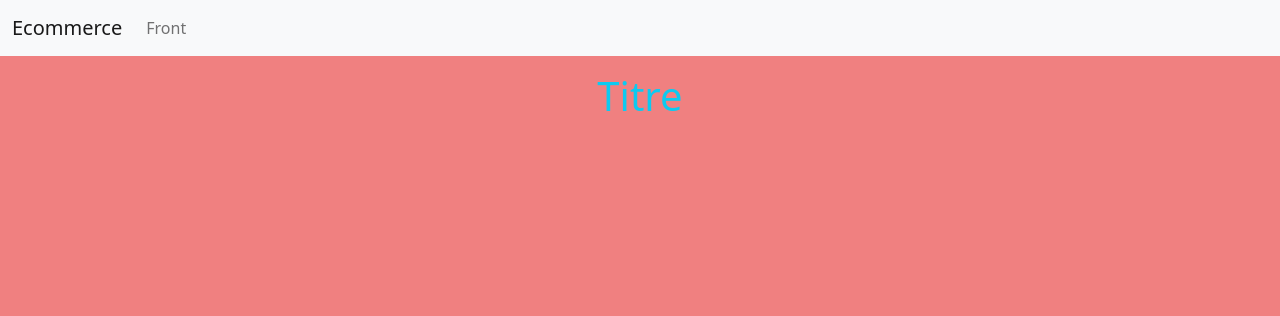
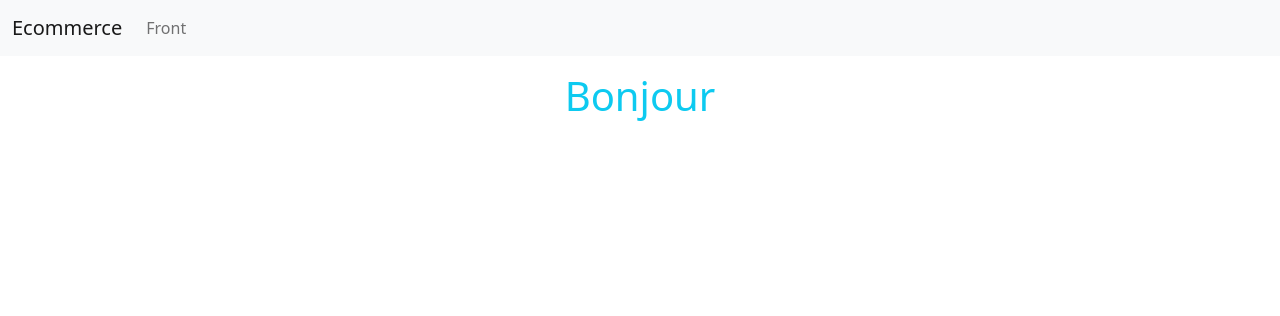
Before and after one commit to Sophie-Verger/symfony-ecommerce, a Symfony app: template templates/base.html.twig in a window 1280 px wide. Shown: the top 316 px of the page. Run offline with Twig, Linux system fonts and the light colour scheme; the template is opened without the code that fills it, so the values that code supplies are empty; some libraries are stand-ins or nearby versions.

Commit message:
ajout de fichiers css, js et images + modif de la nav

```diff
--- a/public/css/style.css
+++ b/public/css/style.css
@@ -1,3 +1,4 @@
-body {
-    background-color: lightcoral;
+
+.image {
+    width: 50%;
 }
--- a/templates/_nav.html.twig
+++ b/templates/_nav.html.twig
@@ -1,13 +1,13 @@
 <nav class="navbar navbar-expand-lg bg-light">
     <div class="container-fluid">
-        <a class="navbar-brand" href="#">Ecommerce</a>
+        <a class="navbar-brand" href="{{ path('frontName') }}">Ecommerce</a>
         <button class="navbar-toggler" type="button" data-bs-toggle="collapse" data-bs-target="#navbarSupportedContent" aria-controls="navbarSupportedContent" aria-expanded="false" aria-label="Toggle navigation">
             <span class="navbar-toggler-icon"></span>
         </button>
         <div class="collapse navbar-collapse" id="navbarSupportedContent">
             <ul class="navbar-nav me-auto mb-2 mb-lg-0">
                 <li class="nav-item">
-                    <a class="nav-link" aria-current="page" href="#">Front</a>
+                    <a class="nav-link" aria-current="page" href="{{ path('frontName') }}">Front</a>
                 </li>
             </ul>
         </div>
--- a/templates/base.html.twig
+++ b/templates/base.html.twig
@@ -16,11 +16,14 @@
 		<body>
                 {% include "_nav.html.twig" %}
 
+            <div class="col-md-10 mx-auto">
 
-                <h1 class="text-center my-3 text-info">{% block h1 %}Titre{% endblock %}</h1>
-
+                <h1 class="text-center my-3 text-info">{% block h1 %}Bonjour{% endblock %}</h1>
 
 				{% block body %}{% endblock %}
+
+            </div>
+
 
 
 				<script src="https://cdn.jsdelivr.net/npm/bootstrap@5.2.0/dist/js/bootstrap.bundle.min.js" integrity="sha384-A3rJD856KowSb7dwlZdYEkO39Gagi7vIsF0jrRAoQmDKKtQBHUuLZ9AsSv4jD4Xa" crossorigin="anonymous"></script>
--- a/templates/front/front.html.twig
+++ b/templates/front/front.html.twig
@@ -11,7 +11,7 @@
 
 {% endblock %}
 
-{% block h1 %}{{ parent() }} Bonjour {{ prenomTwig }}{% endblock %}
+{% block h1 %}{{ parent() }} {{ prenomTwig }}{% endblock %}
 
 {% block body %}
 
@@ -21,6 +21,10 @@
         {{}} => interpolation : fonctions twig et variables
     #}
 
+    <div class="text-center m-3">
+        <img class="image" src="{{ asset('images/beach.jpg') }}" alt="">
+    </div>
+
     <p>Lorem ipsum dolor sit amet consectetur adipisicing elit. Animi, deserunt minima iste possimus nobis laudantium in dolorem aperiam consequuntur laborum, rem doloribus quibusdam necessitatibus voluptatem delectus neque deleniti et dolorum aliquid ducimus! Autem fugiat itaque omnis, mollitia nostrum, dicta corporis facere, inventore iure ea laboriosam facilis molestias placeat dolor. Expedita.</p>
 
 {% endblock %}
```
